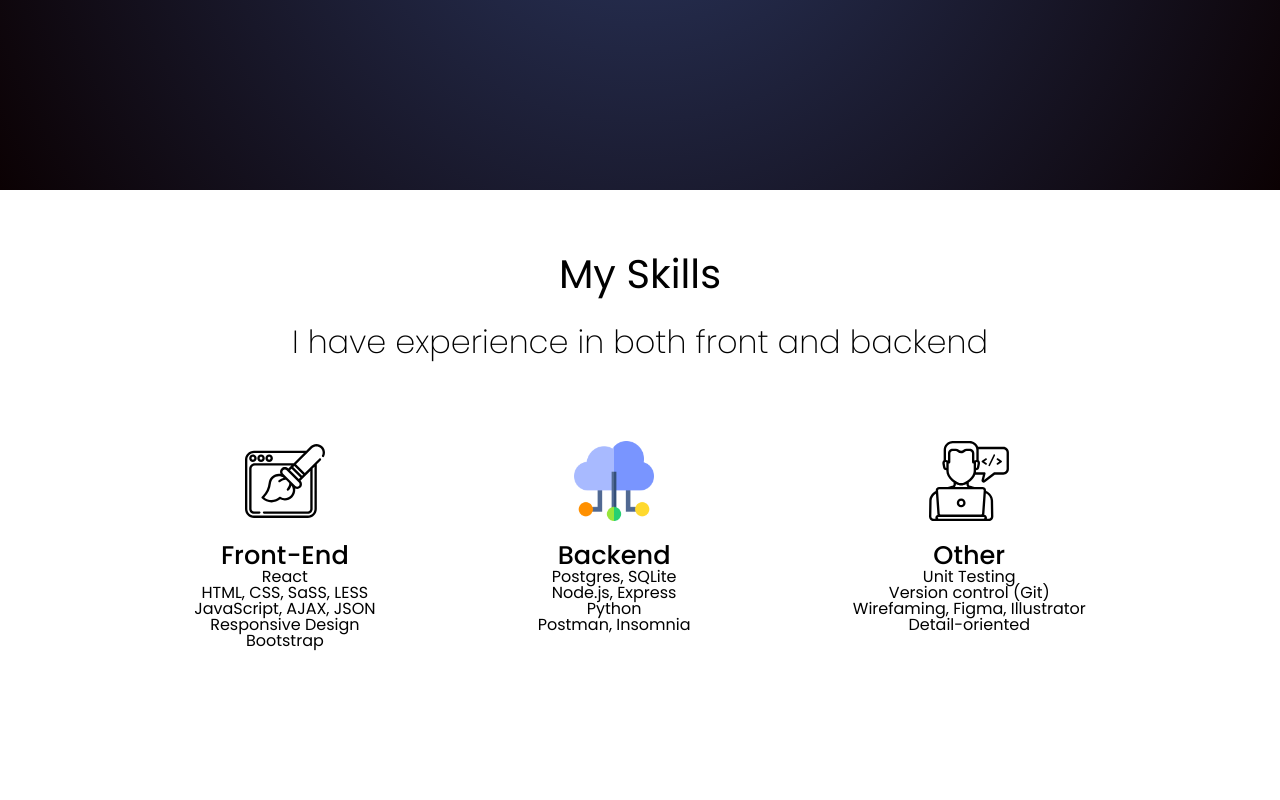
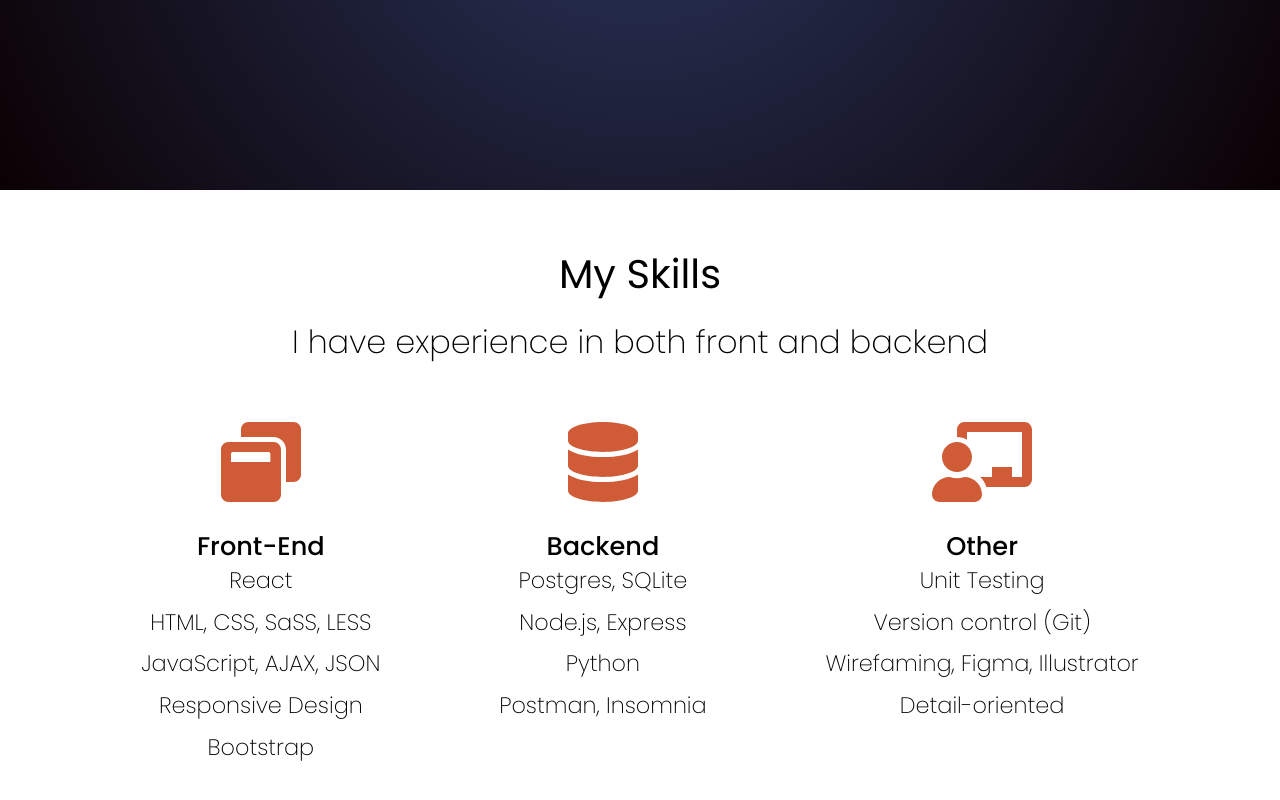
Before and after one commit to dwainejade/new-portfolio, a React (Create React App) app: page / in a window 1280 px wide. Shown: the part 634-1434 px from the top of the page. Before the commit the page ends 1315 px from the top, so only its background shows below. Built offline with nearby package versions, Linux system fonts and the light colour scheme.

Commit message:
styled skills section

```diff
--- a/package.json
+++ b/package.json
@@ -3,10 +3,14 @@
   "version": "0.1.0",
   "private": true,
   "dependencies": {
+    "@fortawesome/fontawesome-svg-core": "^1.2.34",
+    "@fortawesome/free-solid-svg-icons": "^5.15.2",
+    "@fortawesome/react-fontawesome": "^0.1.14",
     "@testing-library/jest-dom": "^5.11.9",
     "@testing-library/react": "^11.2.5",
     "@testing-library/user-event": "^12.8.3",
     "bootstrap": "^4.6.0",
+    "font-awesome": "^4.7.0",
     "node-sass": "^5.0.0",
     "react": "^17.0.1",
     "react-dom": "^17.0.1",
--- a/src/Components/Skills.js
+++ b/src/Components/Skills.js
@@ -1,8 +1,8 @@
 import React from 'react'
 import './Skills.scss'
-import frontend_icon from '../images/frontend.svg'
-import cloud_icon from '../images/cloud.png'
-import other_icon from '../images/other.svg'
+import { FontAwesomeIcon } from '@fortawesome/react-fontawesome'
+import { faChalkboardTeacher, faDatabase, faWindowRestore } from '@fortawesome/free-solid-svg-icons'
+
 
 function Skills() {
     return (
@@ -13,7 +13,7 @@
             </div>
             <div className="categories">
                 <div className="category">
-                    <img src={frontend_icon} alt="front-end icon" />
+                    <FontAwesomeIcon icon={faWindowRestore} size="5x" color="#CF5C36" />
                     <h3>Front-End</h3>
                     <ul className="skills">
                         <li className="skill">React</li>
@@ -24,7 +24,7 @@
                     </ul>
                 </div>
                 <div className="category">
-                    <img src={cloud_icon} alt="front-end icon" />
+                    <FontAwesomeIcon icon={faDatabase} size="5x" color="#CF5C36" />
                     <h3>Backend</h3>
                     <div className="skills">
                         <div className="skill">Postgres, SQLite</div>
@@ -34,7 +34,7 @@
                     </div>
                 </div>
                 <div className="category">
-                    <img src={other_icon} alt="front-end icon" />
+                    <FontAwesomeIcon icon={faChalkboardTeacher} size="5x" color="#CF5C36" />
                     <h3>Other</h3>
                     <div className="skills">
                         <div className="skill">Unit Testing</div>
--- a/src/Components/Skills.scss
+++ b/src/Components/Skills.scss
@@ -3,7 +3,6 @@
     flex-direction: column;
     align-items:center;
     padding: 2rem;
-
 
     .head{
         h2{
@@ -36,7 +35,15 @@
             h3{
                 font-size: 1.6rem;
                 font-weight: 500;
+                margin-top: 2rem;
             }
+
+        .skill{
+            font-size: 1.4rem;
+            font-weight: 200;
+            padding: .6rem;
+        }
+
         }
     }
 }
--- a/src/index.js
+++ b/src/index.js
@@ -1,6 +1,7 @@
 import React from 'react';
 import ReactDOM from 'react-dom';
 import App from './App';
+import 'font-awesome/css/font-awesome.min.css'
 
 ReactDOM.render(
   <React.StrictMode>
```
Also changed, not shown: 1 other file (tests, documents, lock files or other folders).
